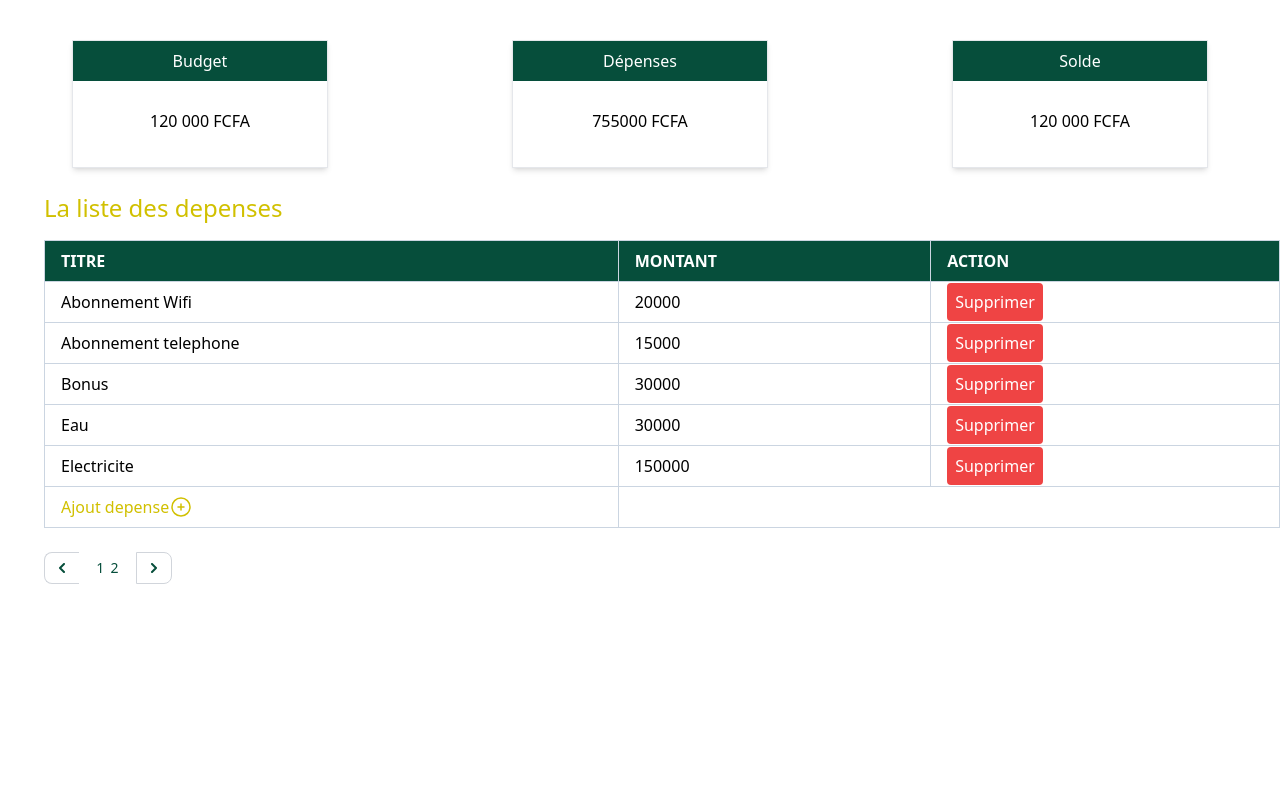
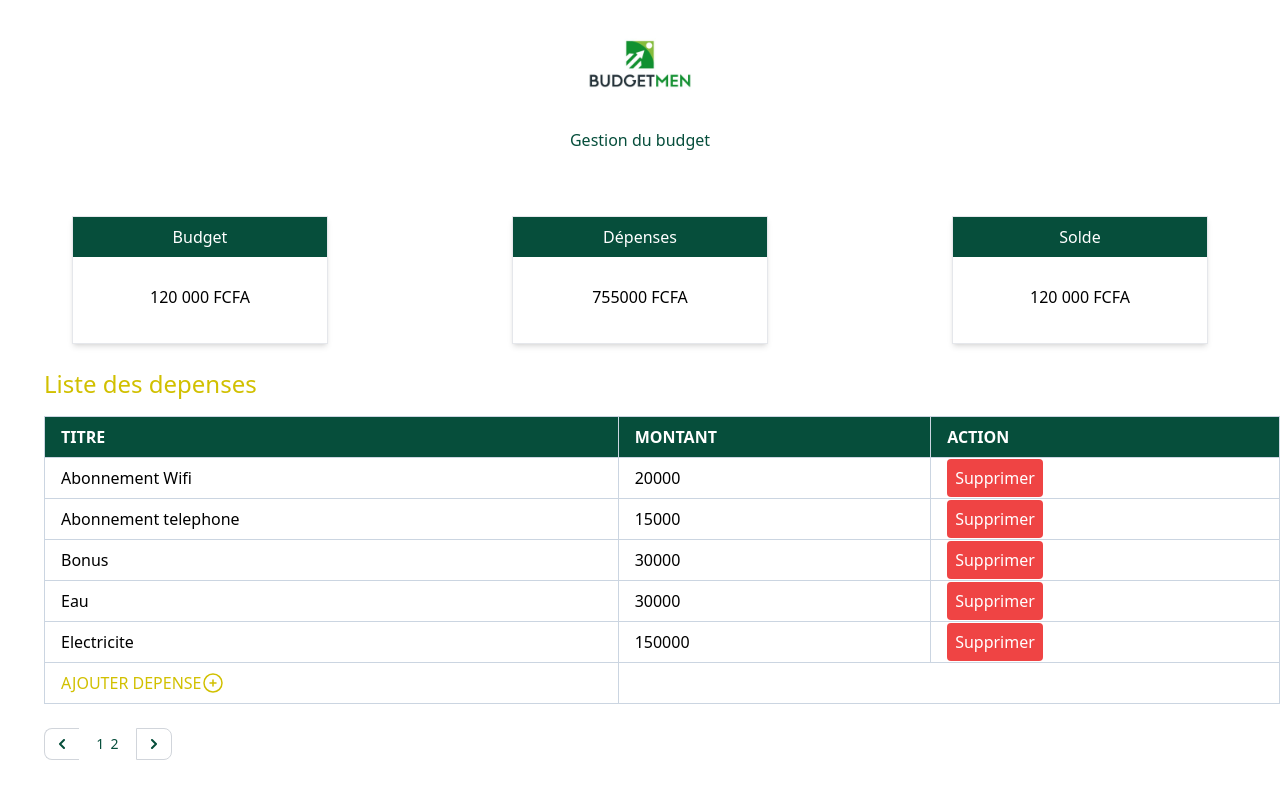
Before and after one commit to aminaozil/Gestion_budget, a Flask app: page / in a window 1280 px wide. Run offline with Flask 3, Linux system fonts and the light colour scheme.

Commit message:
fin depense

```diff
--- a/app.py
+++ b/app.py
@@ -52,7 +52,7 @@ def create_dep():
         except Exception:
             return "erreure "
     else:
-        flash("Ajout fait avec success")
+        flash("Ajout fait avec success", "success")
         redirect("/")
 
     return render_template("create_depense.html",error=error)
@@ -65,6 +65,7 @@ def delete(id):
     try:
         db.session.delete(depenses)
         db.session.commit()
+        flash("La supression a reussi !!", "danger")
         return redirect("/")
     except Exception:
 
@@ -79,6 +80,7 @@ def update(id):
 
         try:
             db.session.commit()
+            flash("La modification a reussi !!")
             return redirect("/")
         except Exception:
             print("erreur")
--- a/static/css/main.css
+++ b/static/css/main.css
@@ -643,6 +639,10 @@ video {
 .mx-auto {
   margin-left: auto;
   margin-right: auto;
+}
+
+.mb-11 {
+  margin-bottom: 2.75rem;
 }
 
 .mb-4 {
@@ -711,20 +703,20 @@ video {
   min-height: 8rem;
 }
 
+.w-2\.5 {
+  width: 0.625rem;
+}
+
+.w-32 {
+  width: 8rem;
+}
+
 .w-6 {
   width: 1.5rem;
 }
 
 .w-full {
   width: 100%;
-}
-
-.w-2\.5 {
-  width: 0.625rem;
-}
-
-.w-3 {
-  width: 0.75rem;
 }
 
 .min-w-64 {
@@ -757,6 +749,10 @@ video {
 
 .justify-center {
   justify-content: center;
+}
+
+.justify-items-center {
+  justify-items: center;
 }
 
 .gap-10 {
@@ -919,6 +905,10 @@ video {
 
 .pt-10 {
   padding-top: 2.5rem;
+}
+
+.pt-5 {
+  padding-top: 1.25rem;
 }
 
 .text-left {
--- a/templates/create_depense.html
+++ b/templates/create_depense.html
@@ -1,10 +1,10 @@
 {% extends "base.html" %}
 
 {% block content %}
-
+{% include "logo.html" %}
 <form action="/create_dep" method="POST"
-  class=" max-w-md mx-auto rounded-xl m-8 pb-10 pt-10 pr-10 pl-10">
-  <h1 class="uppercase size-16 text-center mb-5 text-emerald-900" >Ajout Depense</h1>
+  class=" max-w-md mx-auto  m-8 pb-10 pt-10 pr-10 pl-10">
+  <h1 class="mb-5 text-emerald-900 text-center" >AJOUTER DEPENSE</h1>
 
   <label for="Titre" class="text-emerald-900 size-16">Titre</label>
   <div class="mb-5">
--- a/templates/index.html
+++ b/templates/index.html
@@ -2,8 +2,9 @@
 
 
   {% block content %}
+  {% include "logo.html" %}
       <div>
-        <div class="container pt-10">
+        <div class="container pt-5">
           <div>
 
             <div class="grid grid-cols-3 gap-10">
@@ -15,7 +16,7 @@
           </div>
           <br>
           <div class="pl-11">
-            <h1 class="font text-2xl mb-4 text-[#D1C000]">La liste des depenses</h1>
+            <h1 class="font text-2xl mb-4 text-[#D1C000]">Liste des depenses</h1>
             {% include "layouts.html" %}
 
 
@@ -33,8 +34,8 @@
                 {% for depense in depenses %}
                 <tbody>
                   <tr>
-                    <td class="border border-slate-300 px-4 py-2"><a href="/update/{{depense.id}}/">{{depense.titre}}</a></td>
-                    <td class="border border-slate-300 px-4 py-2"><a href="/update/{{depense.id}}/">{{depense.montant}}</a></td>
+                    <td class="border border-slate-300 px-4 py-2 "><a class="hover:text-[#D1C000]" href="/update/{{depense.id}}/">{{depense.titre}}</a></td>
+                    <td class="border border-slate-300 px-4 py-2"><a class="hover:text-[#D1C000]" href="/update/{{depense.id}}/">{{depense.montant}}</a></td>
 
                     <td class="border border-slate-300 px-4 py-2">
                       <a href="/delete/{{depense.id}}/"
@@ -49,7 +50,7 @@
                 <tr>
                   <td class="border border-slate-300 px-4 py-2">
                     <div>
-                      <a href="/create_dep" class="flex flex-wrap text-[#D1C000]">Ajout depense
+                      <a href="/create_dep" class="flex flex-wrap text-[#D1C000]">AJOUTER DEPENSE
                         <svg xmlns="http://www.w3.org/2000/svg" fill="none" viewBox="0 0 24 24" stroke-width="1.5" stroke="currentColor" class="float-right size-6">
                           <path stroke-linecap="round" stroke-linejoin="round" d="M12 9v6m3-3H9m12 0a9 9 0 1 1-18 0 9 9 0 0 1 18 0Z"/>
                         </svg>
--- a/templates/layouts.html
+++ b/templates/layouts.html
@@ -1,10 +1,10 @@
 <!Doctype html>
 <title>My Application</title>
-{% with messages = get_flashed_messages() %}
+{% with messages = get_flashed_messages(with_categories=True) %}
   {% if messages %}
     <ul class=flashes>
-    {% for message in messages %}
-    <div class="bg-green-100 border border-green-400 text-green-700 px-4 py-3 rounded relative" role="alert">
+    {% for category, message in messages %}
+    <div class="alert alert-{{ category }} bg-green-100 border border-green-400 text-green-700 px-4 py-3 rounded relative" role="alert">
 
       <span class="block sm:inline font text-xl"><li>{{ message }}</li></span>
       <span class="absolute top-0 bottom-0 right-0 px-4 py-3">
--- /dev/null
+++ b/templates/logo.html
@@ -0,0 +1,10 @@
+{% extends "base.html" %}
+
+{% block content %}
+
+<div class="justify-items-center">
+    <img src="/static/css/images/logo.jpeg" alt="logo" class="w-32">
+    <p class="text-emerald-900 mb-11">Gestion du budget</p>
+</div>
+
+{% endblock content %}
--- a/templates/update.html
+++ b/templates/update.html
@@ -1,10 +1,10 @@
 {% extends "base.html" %}
-
+{% include "logo.html" %}
 {% block content %}
 
 <form action="/update/{{depense.id}}" method="POST"
   class=" max-w-md mx-auto rounded-xl m-8 pb-10 pt-10 pr-10 pl-10">
-  <h1 class="uppercase size-16 text-center mb-5 text-emerald-900" >Mise a jour Depense</h1>
+  <h1 class="mb-5 text-emerald-900 text-center" >MISE A JOUR DEPENSE</h1>
 
   <label for="Titre" class="text-emerald-900 size-16">Titre</label>
   <div class="mb-5">
```
Also changed, not shown: other parts of static/css/main.css (+29 -79 lines), instance/gestion_budget.db, static/css/images/logo.jpeg (added).
